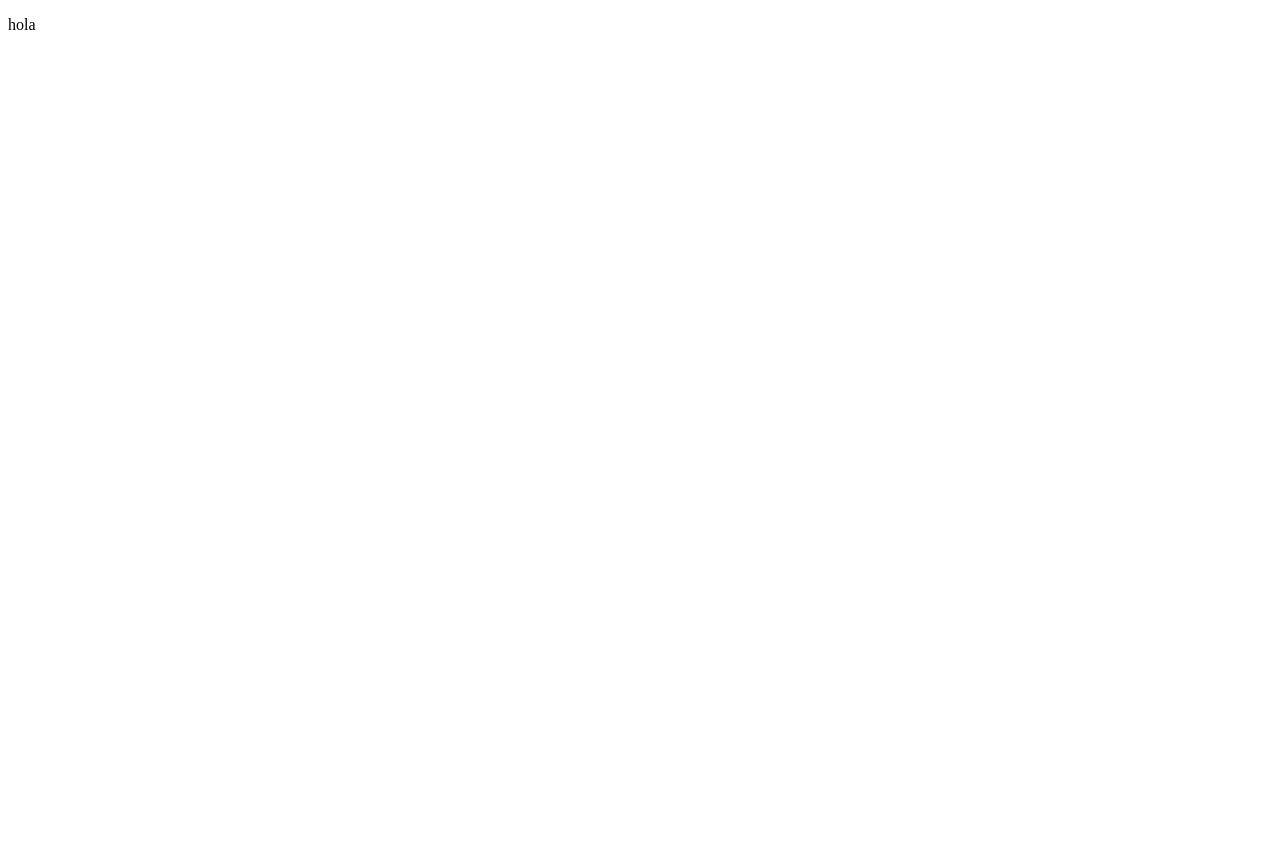
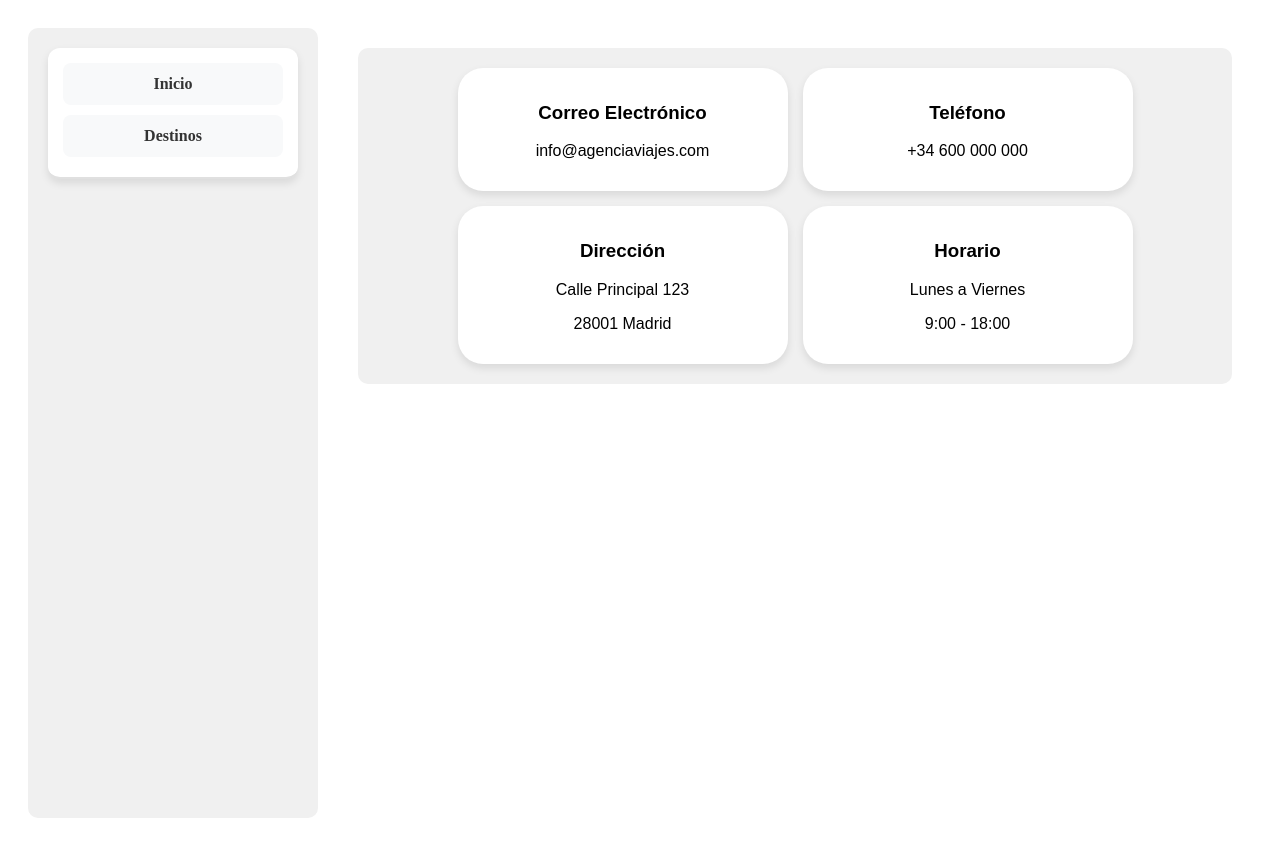
Before and after one commit to alejandromartin00/miwebconestilo, a plain HTML site: page contactos.html in a window 1280 px wide. Before the commit the page ends 800 px from the top, so only its background shows below. Drawn offline with Linux system fonts and the light colour scheme.

Commit message:
final final

```diff
--- a/contactos.html
+++ b/contactos.html
@@ -1,12 +1,41 @@
 <!DOCTYPE html>
-<html lang="en">
+<html lang="es">
 <head>
     <meta charset="UTF-8">
     <meta name="viewport" content="width=device-width, initial-scale=1.0">
-    <title>Document</title>
+    <title>Contacto - Agencia de Viajes</title>
+    <link rel="stylesheet" href="style.css">
 </head>
 <body>
-    <p>hola</p>
+    <nav>
+        <div id="contactos_nav">
+            <a href="index.html">Inicio</a>
+            <a href="destinos.html">Destinos</a>
+        </div>
+    </nav>
 
+    <div id="Destinos">
+        <div class="destino">
+            <h3>Correo Electrónico</h3>
+            <p>info@agenciaviajes.com</p>
+        </div>
+
+        <div class="destino">
+            <h3>Teléfono</h3>
+            <p>+34 600 000 000</p>
+        </div>
+
+        <div class="destino">
+            <h3>Dirección</h3>
+            <p>Calle Principal 123</p>
+            <p>28001 Madrid</p>
+        </div>
+
+        <div class="destino">
+            <h3>Horario</h3>
+            <p>Lunes a Viernes</p>
+            <p>9:00 - 18:00</p>
+        </div>
+    </div>
 </body>
 </html>
--- a/style-index.css
+++ b/style-index.css
@@ -1,28 +1,30 @@
-/* Body centrado y fondo degradado */
+/* Body */
 body {
     font-family: Arial, sans-serif;
-    background: linear-gradient(135deg, #00f0ff, #00c3ff);
+    background-color: #f0f0f0;
     display: flex;
     justify-content: center;
     align-items: center;
     height: 100vh;
     margin: 0;
+    padding: 20px;
 }
 
 /* Contenedor del login */
 .login-container {
-    background-color: white;
+    background-color: #ffffff;
     padding: 40px;
-    border-radius: 20px;
-    box-shadow: 0 10px 25px rgba(0,0,0,0.2);
+    border-radius: 25px;
+    box-shadow: 0 4px 8px rgba(0, 0, 0, 0.1);
     width: 350px;
     text-align: center;
 }
 
-/* Título “Iniciar Sesión” */
+/* Título simple */
 .login-container h2 {
     margin-bottom: 30px;
     font-size: 28px;
+    color: #333;
 }
 
 /* Grupos de inputs */
@@ -36,32 +38,34 @@ body {
     display: block;
     margin-bottom: 5px;
     font-weight: bold;
+    color: #333;
 }
 
 /* Inputs */
 .input-group input {
     width: 100%;
-    padding: 10px;
-    border-radius: 10px;
-    border: 1px solid #ccc;
+    padding: 10px 12px;
+    border-radius: 8px;
+    border: 1px solid #e3e6ea;
     box-sizing: border-box;
+    font-size: 14px;
 }
 
-/* Botón gradiente */
+/* Botón */
 .boton {
     width: 100%;
     padding: 12px;
     border: none;
-    border-radius: 25px;
+    border-radius: 10px;
     font-weight: bold;
     color: white;
-    background: linear-gradient(45deg, #ff6a00, #ee0979);
+    background-color: #615353;
     cursor: pointer;
     font-size: 16px;
-    transition: transform 0.2s, box-shadow 0.2s;
+    transition: background-color 0.3s ease;
 }
 
 .boton:hover {
-    transform: translateY(-2px);
-    box-shadow: 0 8px 20px rgba(0,0,0,0.3);
+    background-color: #7a6565;
+
 }
--- a/style.css
+++ b/style.css
@@ -1,35 +1,30 @@
 a {
-  text-decoration: none; /* quita el subrayado */
-  color: rgb(60, 192, 163);           /* opcional: cambiar color del enlace */
+    text-decoration: none;
+    color: rgb(60, 192, 163);
 }
 
 body {
-   display: flex;           /* nav y destinos lado a lado */
-  gap: 20px;               /* separación entre nav y destinos */
-  align-items: flex-start; /* alineados arriba */
-  padding: 20px;
+    display: flex;
+    gap: 20px;
+    align-items: flex-start;
+    padding: 20px;
 }
 
-
-#Destinos{
+#Destinos {
     background-color: #f0f0f0;
     padding: 20px;
     border-radius: 10px;
     font-family: Arial, sans-serif;
     margin: 20px;
     display: flex;
-  flex: 1;                /* ocupa el espacio restante */
+    flex: 1;
     flex-wrap: wrap;
     flex-direction: row;
     gap: 15px;
     justify-content: center;
-    .destino {
-  transition: background-color 0.3s ease, color 0.3s ease;
-
 }
 
-}
-#bali, #maldivas, #paris, #roma, #tokio{
+.destino {
     background-color: #ffffff;
     padding: 15px;
     border-radius: 25px;
@@ -37,31 +32,69 @@ body {
     width: 300px;
     text-align: center;
 }
-#destinos_titulo{
-   background-color: #615353;
+
+
+
+
+#destinos_titulo {
+    background-color: rgb(97, 83, 83);
+    font-family: Arial, sans-serif;
+    justify-content: center;
+    width: 100%;
+    text-align: center;
     padding: 20px;
     border-radius: 10px;
-    font-family: Arial, sans-serif;
-    margin: 20px;
-    gap: 15px;
-    justify-content: center;
-    width: 100%;
-    text-align: center;;
 }
 
 
 .destino:hover {
-  background-color: blue;
-  color: white;
+    transform: translateY(-3px);
+    box-shadow: 0 8px 25px rgba(0, 0, 0, 0.2);
 }
-.destino:hover h3, .destino:hover p, .destino:hover br, .destino:hover button {
-  color: white;
+
+nav {
+    background-color: #f0f0f0;
+    padding: 20px;
+    border-radius: 10px;
+    width: 250px;
+    min-height: 750px;
+    display: flex;
+    flex-direction: column;
+    gap: 40px;  /* Aumentado el espacio entre bloques */
 }
-.navbar {
-  display: flex;
-  flex-direction: column;
-  background-color: aliceblue;
-  border-radius: 20px;
-  width: 250px;            /* ancho fijo del nav */
-  height: 750px;
-  padding: 20px;
+
+#contactos_nav, #index_nav {
+    background-color: #ffffff;
+    padding: 15px;
+    border-radius: 12px;
+    box-shadow: 0 4px 8px rgba(0, 0, 0, 0.1);
+    display: flex;
+    flex-direction: column;
+    gap: 10px;
+}
+
+#contactos_nav {
+    border-bottom: 2px solid #e0e0e0;  /* Línea separadora */
+    padding-bottom: 20px;
+}
+
+#index_nav {
+    padding-top: 20px;
+}
+
+#contactos_nav a, #index_nav a {
+    display: block;
+    padding: 12px 20px;
+    background-color: #f8f9fa;
+    color: #333;
+    text-decoration: none;
+    font-weight: bold;
+    border-radius: 8px;
+    text-align: center;
+    transition: transform 0.3s ease;
+}
+
+#contactos_nav a:hover, #index_nav a:hover {
+    transform: translateY(-3px);
+    box-shadow: 0 6px 12px rgba(0, 0, 0, 0.1);
+}
```
Also changed, not shown: destinos.html (+5 -3 lines), pago.html (+3 -3 lines), style-pagos.css (+23 -6 lines).
